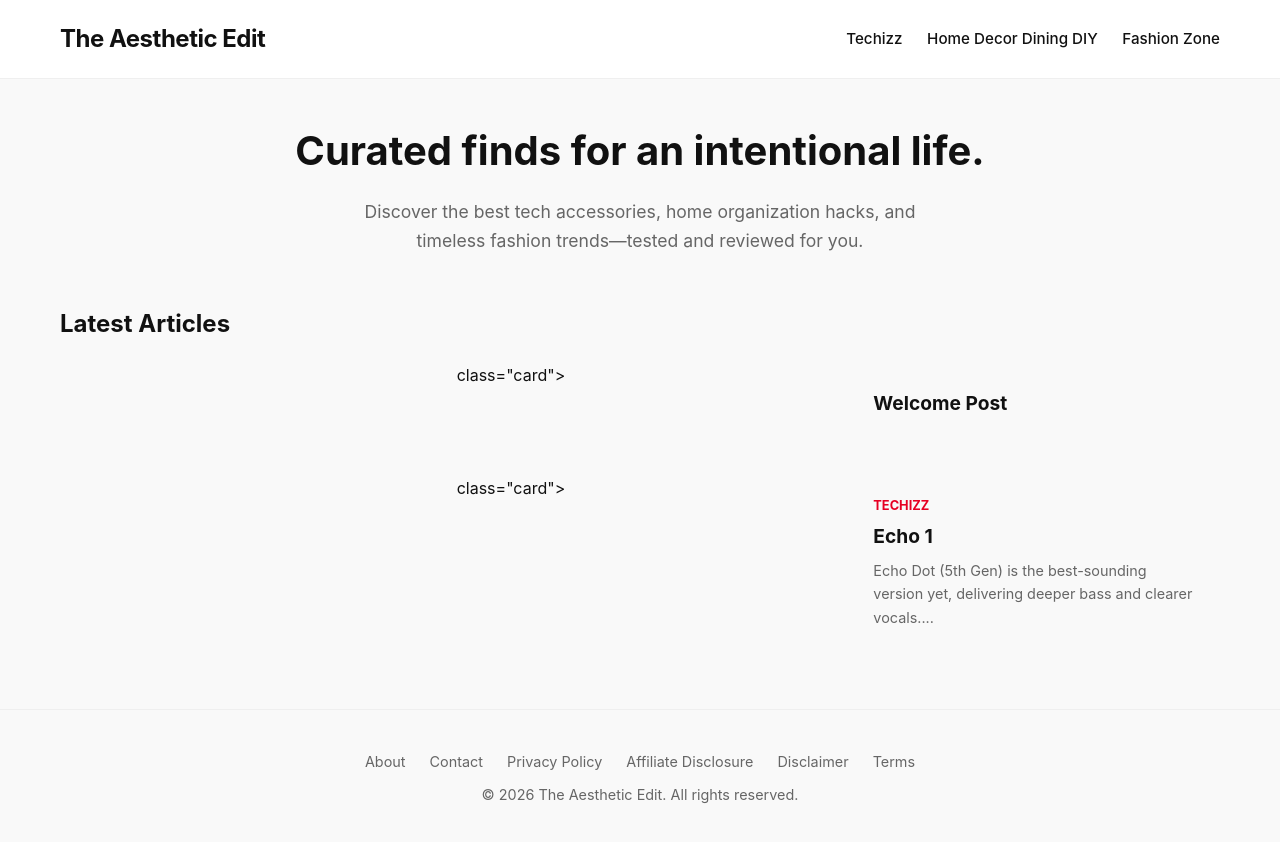
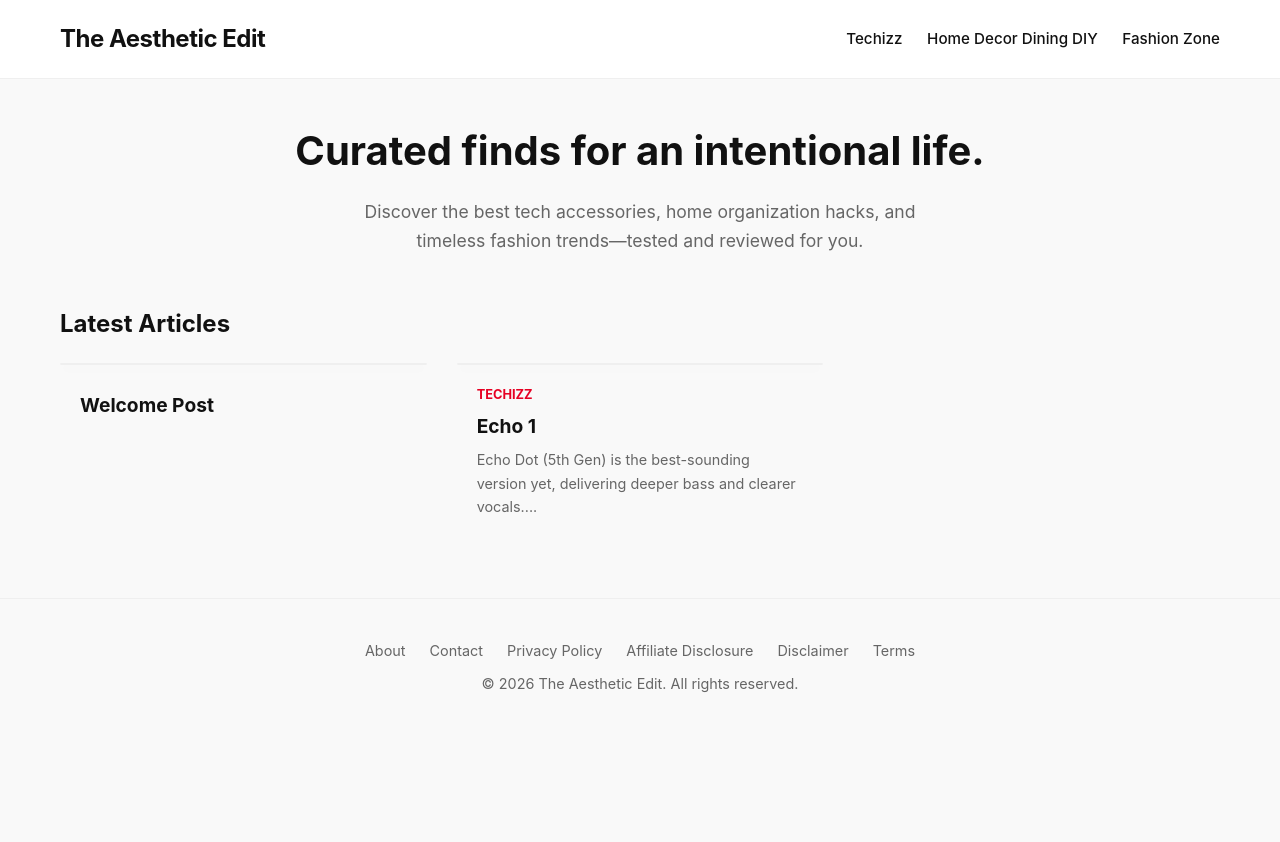
Before and after one commit to airizler/aesthetic-edit, a Jekyll site: the page built from index.html, in a window 1280 px wide. Shown: the top 842 px of the page. Built offline with Jekyll 4.4.1, drawn with Linux system fonts in a browser that asks for light colours.

Commit message:
class card updated

```diff
--- a/index.html
+++ b/index.html
@@ -10,7 +10,7 @@ title: Home
 <h2 style="font-size: 1.5rem; margin-bottom: 10px;">Latest Articles</h2>
 <div class="post-grid">
   {% for post in site.posts limit:9 %}
-  <a href="{{ post.url }}"></a> class="card">
+  <a href="{{ post.url }}" style="text-decoration: none; color: inherit;"><div class="card"></div>
     <div class="card-content">
       <p class="card-category">{{ post.categories | first }}</p>
       <h3 class="card-title">{{ post.title }}</h3>
```
